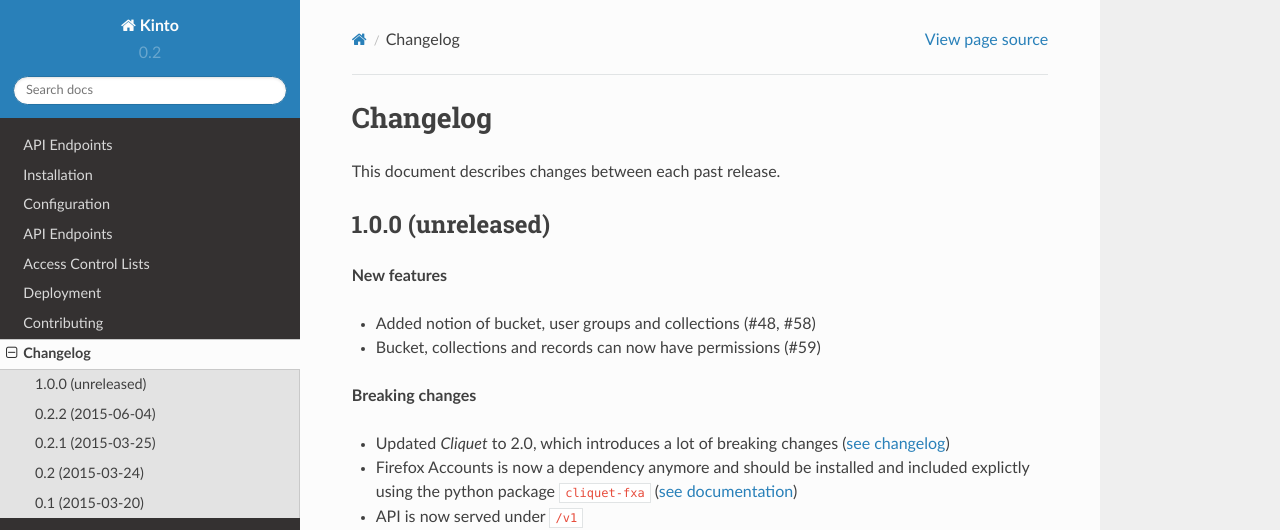
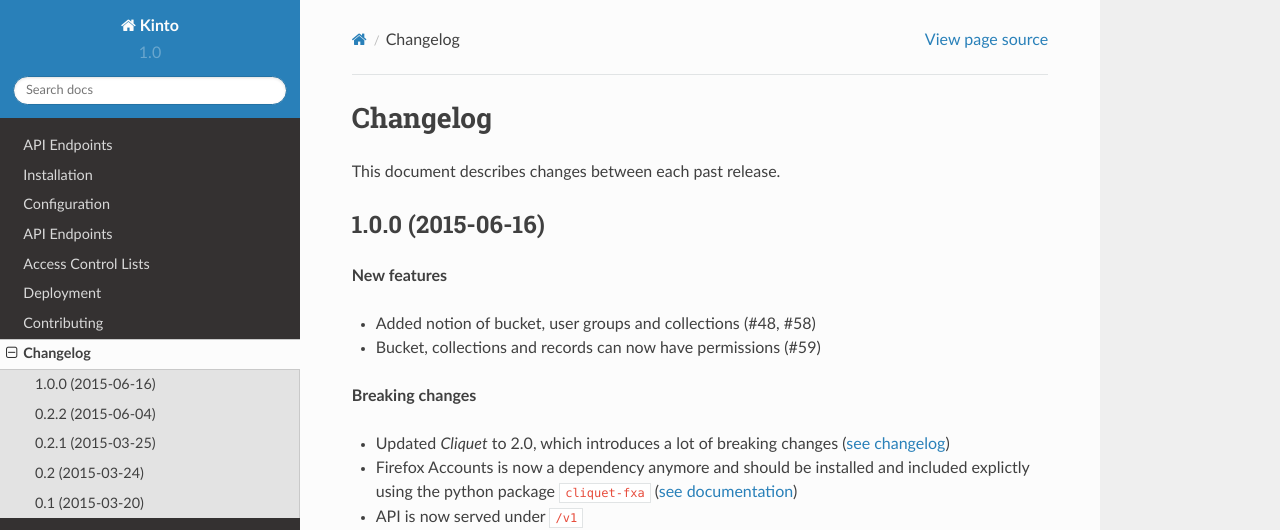
Before and after one commit to Kinto/kinto, a Sphinx documentation site: the page built from docs/changelog.rst, in a window 1280 px wide and 900 px high. Shown: the top 530 px of the window. Built offline with Sphinx 7.4.7 and the Read the Docs theme 2.0.0, drawn with Linux system fonts in a browser that asks for light colours.

Commit message:
Preparing release 1.0.0

```diff
--- a/CHANGELOG.rst
+++ b/CHANGELOG.rst
@@ -4,7 +4,7 @@ Changelog
 This document describes changes between each past release.
 
 
-1.0.0 (unreleased)
+1.0.0 (2015-06-16)
 ==================
 
 **New features**
--- a/docs/conf.py
+++ b/docs/conf.py
@@ -61,9 +61,9 @@ copyright = u'2015, Mozilla Services — Da French Team'
 # built documents.
 #
 # The short X.Y version.
-version = '0.2'
+version = '1.0'
 # The full version, including alpha/beta/rc tags.
-release = '0.2.2'
+release = '1.0.0'
 
 # List of patterns, relative to source directory, that match files and
 # directories to ignore when looking for source files.
--- a/setup.py
+++ b/setup.py
@@ -26,7 +26,7 @@ ENTRY_POINTS = {
 DEPENDENCY_LINKS = []
 
 setup(name='kinto',
-      version='1.0.0.dev0',
+      version='1.0.0',
       description='kinto',
       long_description=README + "\n\n" + CHANGELOG,
       license='Apache License (2.0)',
```
